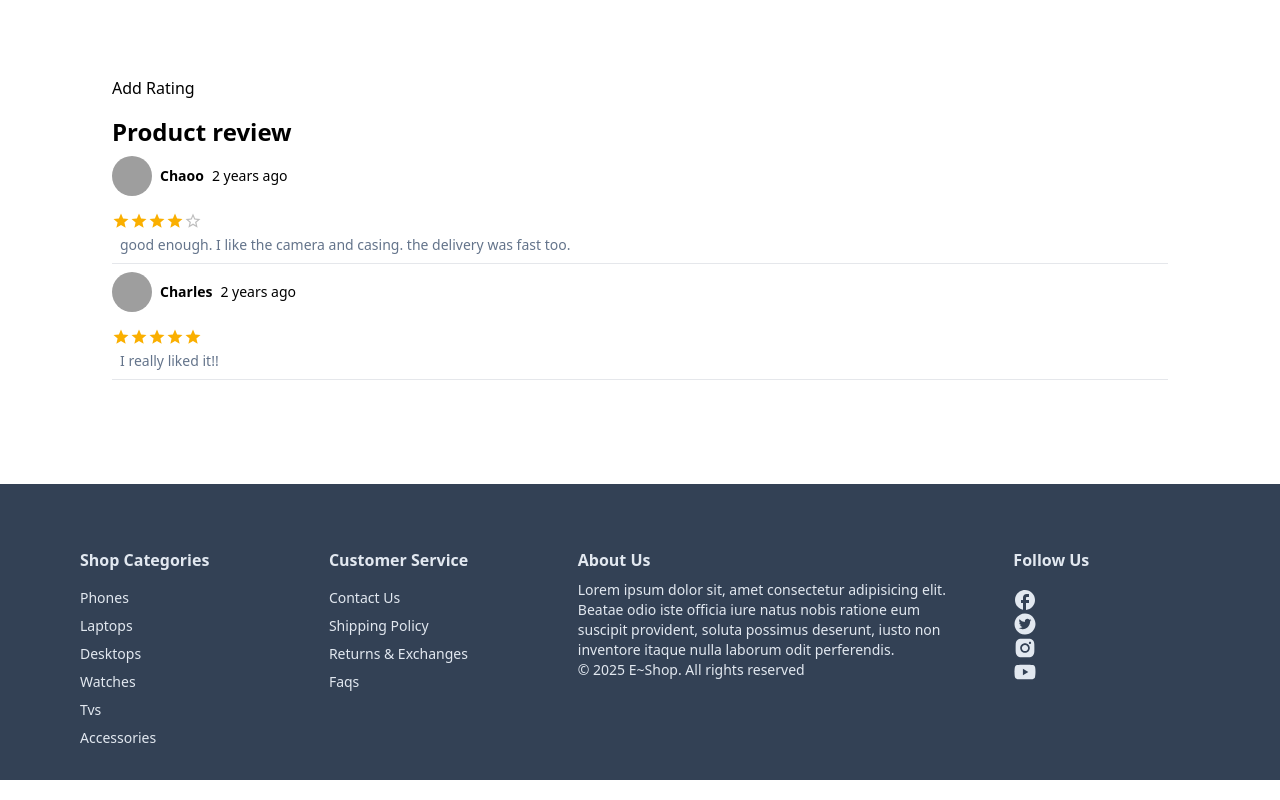
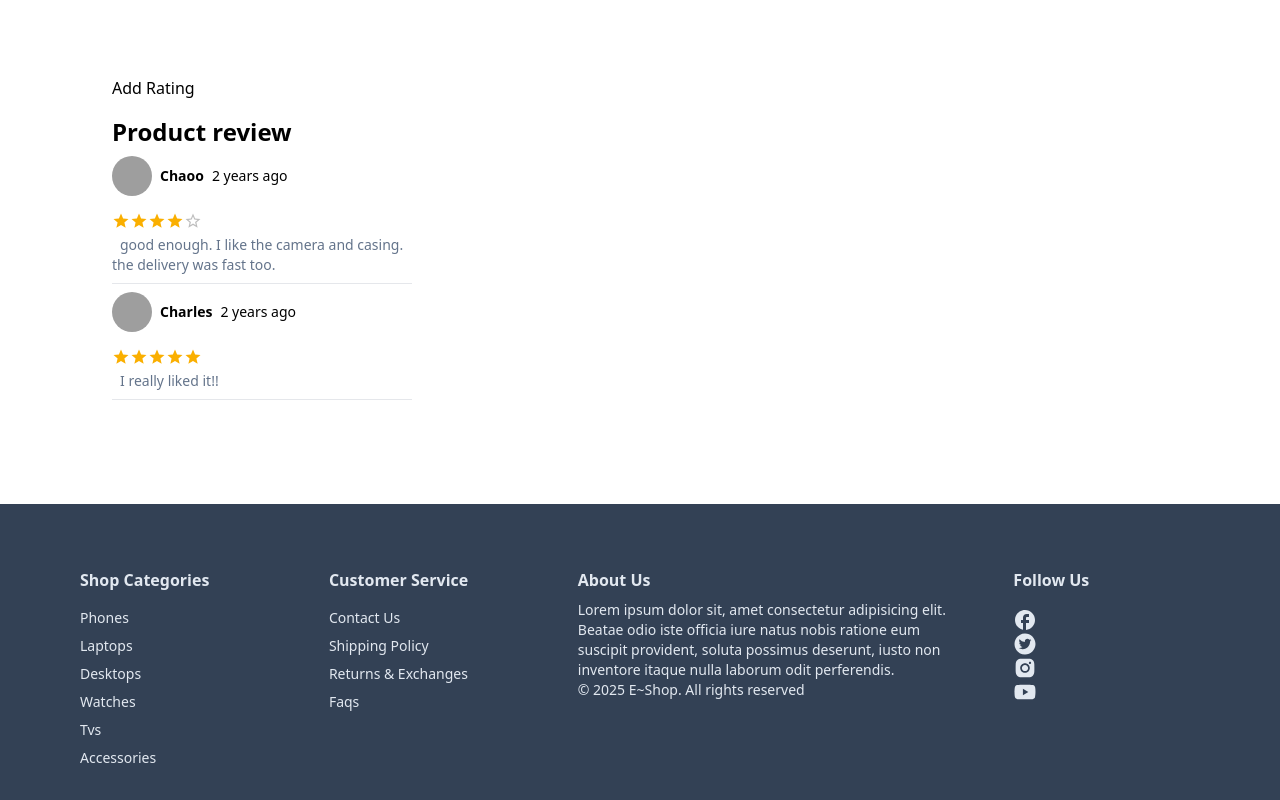
Before and after one commit to marion586/e-shop-next, a Next.js app: page /product/1 in a window 1280 px wide. Shown: the part 769-1569 px from the top of the page. Built offline with nearby package versions, Linux system fonts and the light colour scheme; grey boxes are pictures that could not be loaded; a web font is replaced by a local one.

Commit message:
created cart context

```diff
--- a/app/product/[productId]/ListRating.tsx
+++ b/app/product/[productId]/ListRating.tsx
@@ -19,7 +19,10 @@ const ListRating: React.FC<ListRatingProps> = ({ product }) => {
         {product.reviews &&
           product.reviews.map((review: any) => {
             return (
-              <div key={review.id} className="max-w-300px flex flex-col gap-2 ">
+              <div
+                key={review.id}
+                className="max-w-[300px] flex flex-col gap-2 "
+              >
                 <div className="flex gap-2 items-center">
                   <Avatar src={review.user.image} />
 
```
Also changed, not shown: hooks/useCart.tsx (added, +23 -0 lines).
